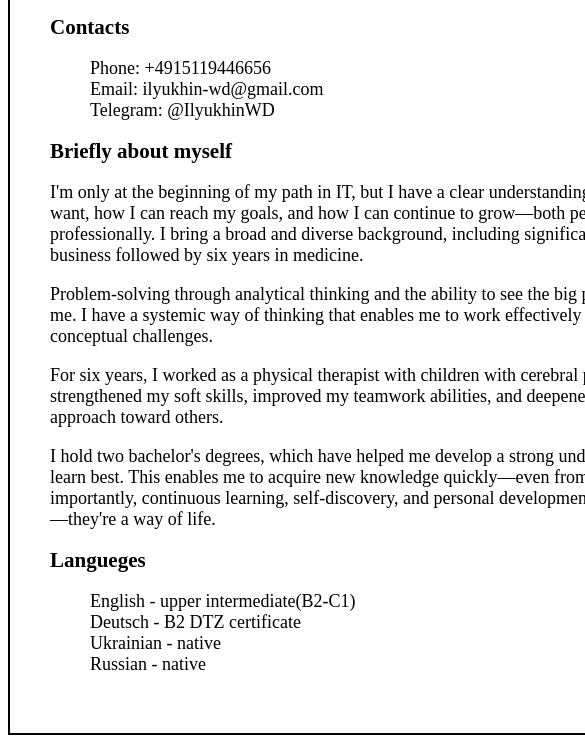
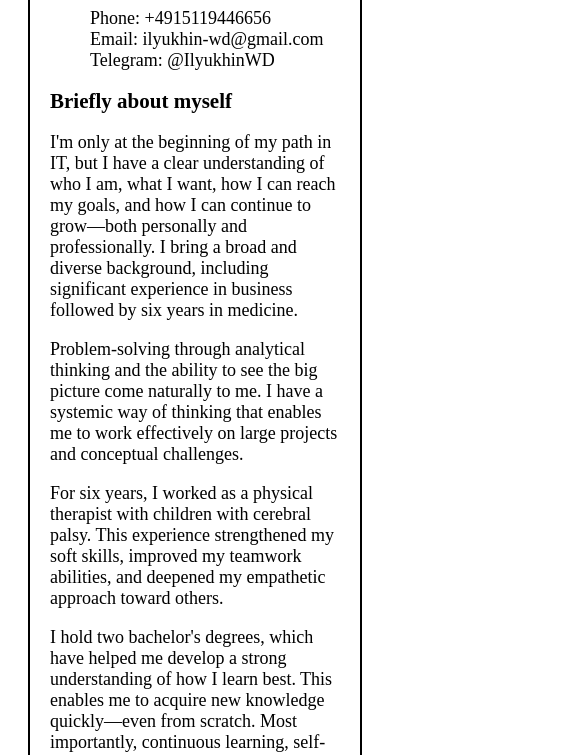
Before and after one commit to Ilyukhin-wd/rsschool-cv, a plain HTML site: page index.html in a window 390 px wide. Shown: the part 218-973 px from the top of the page, 585 px wide, since content can reach past the window. Drawn offline with Linux system fonts and the light colour scheme.

Commit message:
styles:debaging flex

```diff
--- a/style.css
+++ b/style.css
@@ -1,11 +1,18 @@
 .cv-container {
-width: 800px;
+max-width: 800px;
 margin: 50px auto;
 padding: 40px;
 border: 2px solid #000;
 box-shadow: 0 0 10px rgba(0,0,0,0,2);
 background-color: #fff;
 box-sizing: border-box;
+}
+@media (max-width: 820px) {
+    .cv-container {
+        margin: 20px;
+        padding: 20px;
+        max-width: 100%;
+    }
 }
 body {
     display:flex;
```
